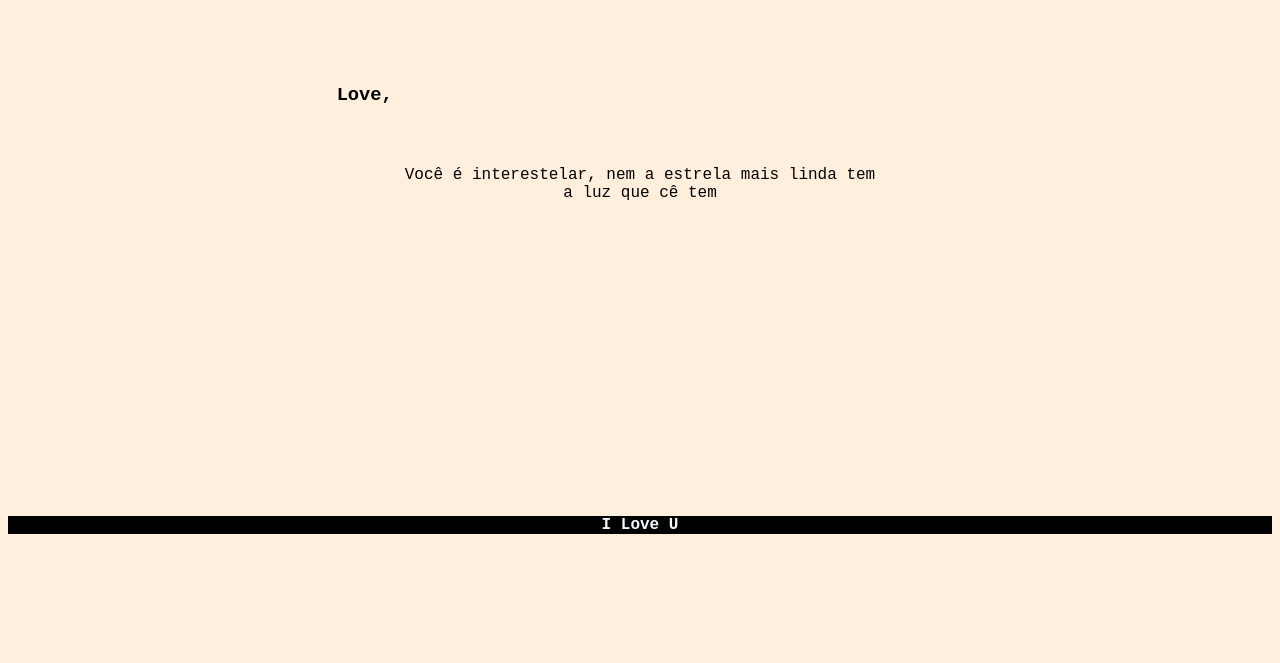
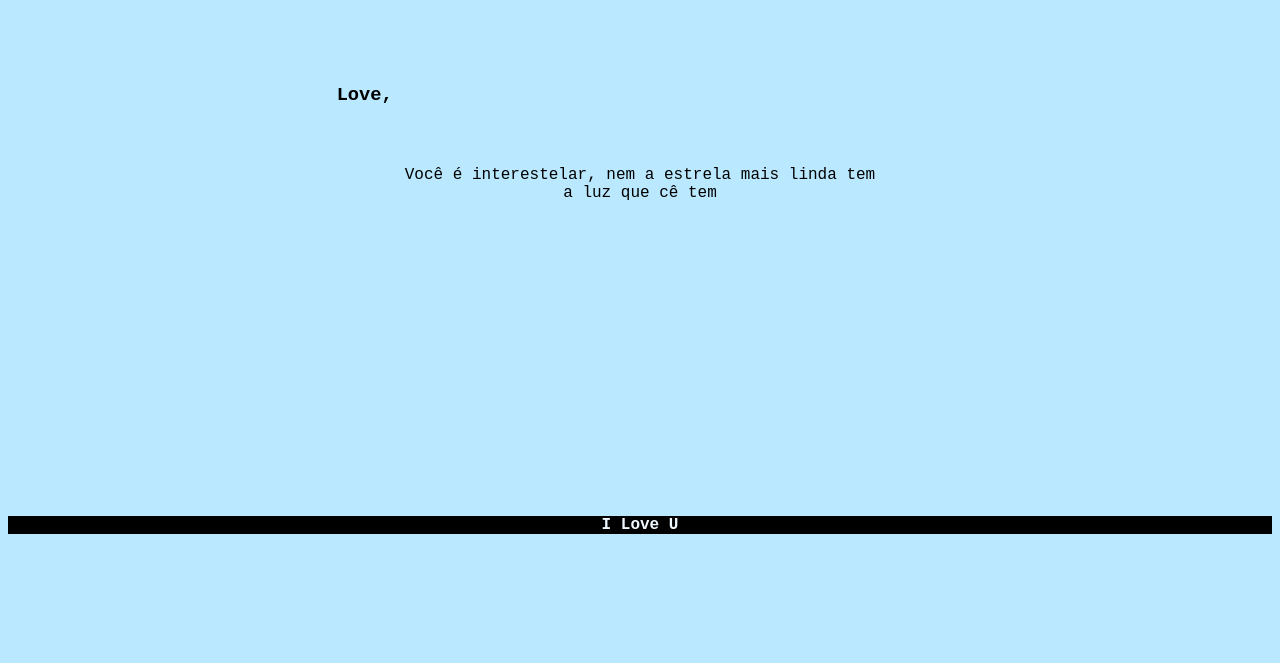
Before and after one commit to jpaxdev/LP, a plain HTML site: page index.html in a window 1280 px wide. Shown: the part 164-827 px from the top of the page. Drawn offline with Linux system fonts and the light colour scheme.

Commit message:
update style

```diff
--- a/style.css
+++ b/style.css
@@ -1,6 +1,6 @@
 body {
     height: 100vh;
-    background-color: rgba(255, 228, 196, 0.575);
+    background-color: rgba(151, 222, 255, 0.671);
     font-family:'Courier New', Courier, monospace;
 }
 
```
